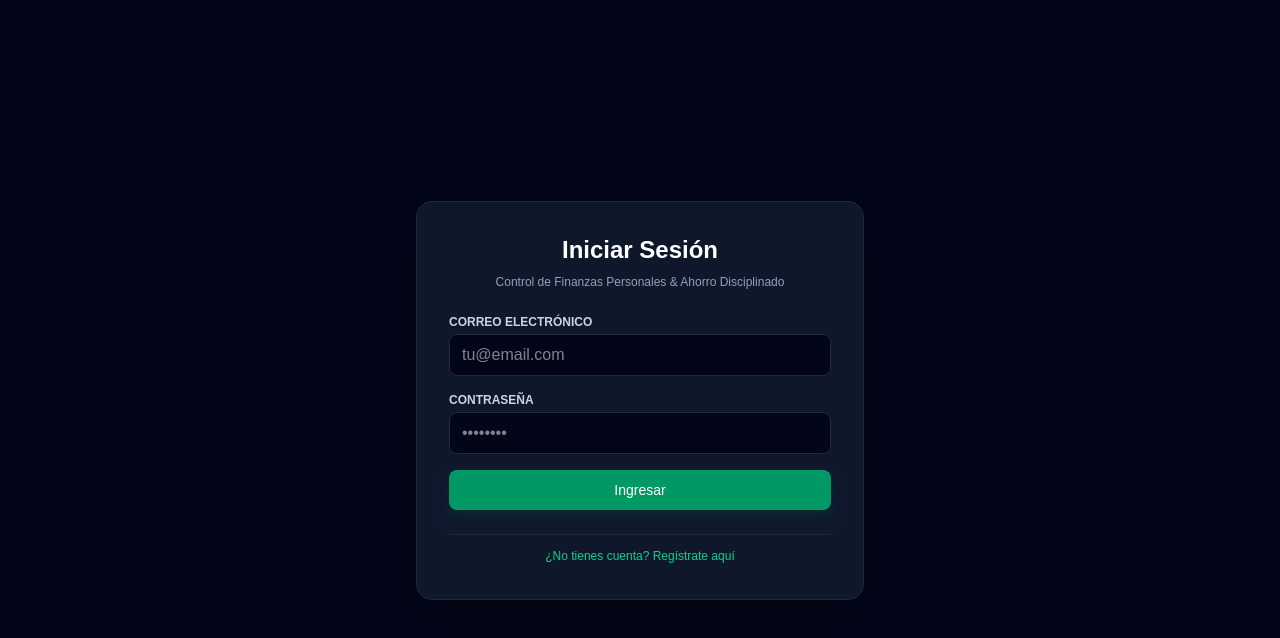
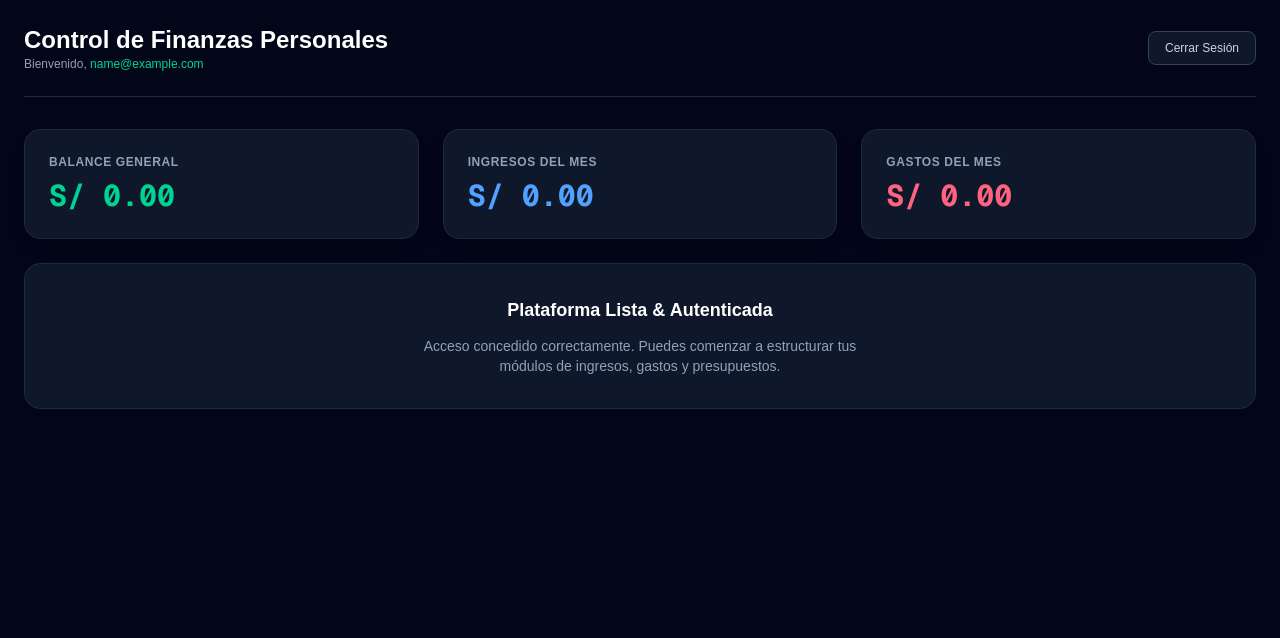
Before and after one commit to jroblestinajeros-lab/Control-de-vencimientos, a Next.js app: page / in a window 1280 px wide. Shown: the top 638 px of the page. Built offline with nearby package versions, Linux system fonts and the light colour scheme; sample sign-in values are in the browser's storage.

Commit message:
Update page.tsx

```diff
--- a/app/page.tsx
+++ b/app/page.tsx
@@ -1,143 +1,98 @@
 'use client';
 
-import React, { useState } from 'react';
+import React, { useEffect, useState } from 'react';
+import { useRouter } from 'next/navigation';
 
-export default function LoginPage() {
-  const [isSignUp, setIsSignUp] = useState(false);
-  const [email, setEmail] = useState('');
-  const [password, setPassword] = useState('');
-  const [fullName, setFullName] = useState('');
+export default function HomePage() {
+  const router = useRouter();
+  const [loading, setLoading] = useState(true);
+  const [userEmail, setUserEmail] = useState<string>('');
 
-  const [loading, setLoading] = useState(false);
-  const [message, setMessage] = useState<string | null>(null);
-  const [error, setError] = useState<string | null>(null);
+  useEffect(() => {
+    // Comprobamos sesión local
+    const sessionData = localStorage.getItem('user_session');
+    const isLoggedCookie = document.cookie.includes('user_logged_in');
 
-  async function handleAuth(e: React.FormEvent) {
-    e.preventDefault();
-    setLoading(true);
-    setError(null);
-    setMessage(null);
+    if (!sessionData && !isLoggedCookie) {
+      router.push('/login');
+      return;
+    }
 
-    try {
-      const res = await fetch('/api/auth', {
-        method: 'POST',
-        headers: { 'Content-Type': 'application/json' },
-        body: JSON.stringify({
-          action: isSignUp ? 'signup' : 'signin',
-          email,
-          password,
-          fullName,
-        }),
-      });
+    if (sessionData) {
+      try {
+        const parsed = JSON.parse(sessionData);
+        setUserEmail(parsed?.user?.email || 'jroblestinajeros@gmail.com');
+      } catch (e) {
+        setUserEmail('jroblestinajeros@gmail.com');
+      }
+    } else {
+      setUserEmail('jroblestinajeros@gmail.com');
+    }
 
-      const data = await res.json();
+    setLoading(false);
+  }, [router]);
 
-      if (!res.ok || data.error) {
-        throw new Error(data.error || 'Error en la autenticación');
-      }
+  function handleSignOut() {
+    localStorage.removeItem('user_session');
+    document.cookie = 'user_logged_in=; path=/; expires=Thu, 01 Jan 1970 00:00:01 GMT;';
+    window.location.href = '/login';
+  }
 
-      if (isSignUp) {
-        setMessage('Cuenta creada con éxito. Ya puedes iniciar sesión.');
-        setIsSignUp(false);
-      } else {
-        // Guardamos la sesión localmente y en cookie de respaldo
-        localStorage.setItem('user_session', JSON.stringify(data.session || { user: { email } }));
-        document.cookie = `user_logged_in=true; path=/; max-age=86400`;
-        window.location.href = '/';
-      }
-    } catch (err: any) {
-      setError(err.message || 'Error durante la autenticación.');
-    } finally {
-      setLoading(false);
-    }
+  if (loading) {
+    return (
+      <div className="min-h-screen bg-slate-950 flex flex-col items-center justify-center text-white space-y-4">
+        <div className="w-8 h-8 border-4 border-emerald-500 border-t-transparent rounded-full animate-spin"></div>
+        <p className="text-sm text-slate-400">Cargando panel de finanzas...</p>
+      </div>
+    );
   }
 
   return (
-    <div className="min-h-screen bg-slate-950 flex items-center justify-center p-4">
-      <div className="bg-slate-900 border border-slate-800 rounded-2xl w-full max-w-md p-8 shadow-2xl space-y-6">
-        <div className="text-center space-y-2">
-          <h1 className="text-2xl font-bold text-white">
-            {isSignUp ? 'Crear Cuenta' : 'Iniciar Sesión'}
-          </h1>
+    <main className="min-h-screen bg-slate-950 text-slate-100 p-6">
+      {/* Encabezado Principal */}
+      <header className="max-w-7xl mx-auto flex justify-between items-center pb-6 border-b border-slate-800 mb-8">
+        <div>
+          <h1 className="text-2xl font-bold text-white">Control de Finanzas Personales</h1>
           <p className="text-xs text-slate-400">
-            Control de Finanzas Personales & Ahorro Disciplinado
+            Bienvenido, <span className="text-emerald-400 font-medium">{userEmail}</span>
           </p>
         </div>
 
-        {error && (
-          <div className="p-3 bg-rose-950/60 border border-rose-800 text-rose-300 rounded-lg text-sm text-center">
-            {error}
-          </div>
-        )}
+        <button
+          onClick={handleSignOut}
+          className="bg-slate-900 hover:bg-slate-800 border border-slate-700 text-slate-300 text-xs px-4 py-2 rounded-lg transition-colors"
+        >
+          Cerrar Sesión
+        </button>
+      </header>
 
-        {message && (
-          <div className="p-3 bg-emerald-950/60 border border-emerald-800 text-emerald-300 rounded-lg text-sm text-center">
-            {message}
-          </div>
-        )}
-
-        <form onSubmit={handleAuth} className="space-y-4">
-          {isSignUp && (
-            <div>
-              <label className="block text-xs font-semibold text-slate-300 uppercase mb-1">Nombre Completo</label>
-              <input
-                type="text"
-                placeholder="Ej. Jorge Robles"
-                value={fullName}
-                onChange={(e) => setFullName(e.target.value)}
-                required
-                className="w-full bg-slate-950 border border-slate-800 rounded-lg px-3 py-2 text-white focus:outline-none focus:border-emerald-500"
-              />
-            </div>
-          )}
-
-          <div>
-            <label className="block text-xs font-semibold text-slate-300 uppercase mb-1">Correo Electrónico</label>
-            <input
-              type="email"
-              placeholder="tu@email.com"
-              value={email}
-              onChange={(e) => setEmail(e.target.value)}
-              required
-              className="w-full bg-slate-950 border border-slate-800 rounded-lg px-3 py-2 text-white focus:outline-none focus:border-emerald-500"
-            />
+      {/* Contenido Principal / Dashboard */}
+      <section className="max-w-7xl mx-auto space-y-6">
+        <div className="grid grid-cols-1 md:grid-cols-3 gap-6">
+          <div className="bg-slate-900 border border-slate-800 p-6 rounded-2xl shadow-lg">
+            <h3 className="text-xs font-semibold text-slate-400 uppercase tracking-wider mb-2">Balance General</h3>
+            <p className="text-3xl font-bold text-emerald-400 font-mono">S/ 0.00</p>
           </div>
 
-          <div>
-            <label className="block text-xs font-semibold text-slate-300 uppercase mb-1">Contraseña</label>
-            <input
-              type="password"
-              placeholder="••••••••"
-              value={password}
-              onChange={(e) => setPassword(e.target.value)}
-              required
-              className="w-full bg-slate-950 border border-slate-800 rounded-lg px-3 py-2 text-white focus:outline-none focus:border-emerald-500"
-            />
+          <div className="bg-slate-900 border border-slate-800 p-6 rounded-2xl shadow-lg">
+            <h3 className="text-xs font-semibold text-slate-400 uppercase tracking-wider mb-2">Ingresos del Mes</h3>
+            <p className="text-3xl font-bold text-blue-400 font-mono">S/ 0.00</p>
           </div>
 
-          <button
-            type="submit"
-            disabled={loading}
-            className="w-full bg-emerald-600 hover:bg-emerald-500 disabled:opacity-50 text-white font-medium py-2.5 rounded-lg text-sm transition-colors shadow-lg shadow-emerald-900/20"
-          >
-            {loading ? 'Procesando...' : isSignUp ? 'Registrarse' : 'Ingresar'}
-          </button>
-        </form>
+          <div className="bg-slate-900 border border-slate-800 p-6 rounded-2xl shadow-lg">
+            <h3 className="text-xs font-semibold text-slate-400 uppercase tracking-wider mb-2">Gastos del Mes</h3>
+            <p className="text-3xl font-bold text-rose-400 font-mono">S/ 0.00</p>
+          </div>
+        </div>
 
-        <div className="text-center pt-2 border-t border-slate-800">
-          <button
-            type="button"
-            onClick={() => {
-              setIsSignUp(!isSignUp);
-              setError(null);
-              setMessage(null);
-            }}
-            className="text-xs text-emerald-400 hover:underline font-medium"
-          >
-            {isSignUp ? '¿Ya tienes cuenta? Inicia Sesión' : '¿No tienes cuenta? Regístrate aquí'}
-          </button>
+        {/* Módulo de bienvenida */}
+        <div className="bg-slate-900 border border-slate-800 rounded-2xl p-8 text-center space-y-3">
+          <h2 className="text-lg font-semibold text-white">Plataforma Lista & Autenticada</h2>
+          <p className="text-sm text-slate-400 max-w-md mx-auto">
+            Acceso concedido correctamente. Puedes comenzar a estructurar tus módulos de ingresos, gastos y presupuestos.
+          </p>
         </div>
-      </div>
-    </div>
+      </section>
+    </main>
   );
 }
```
